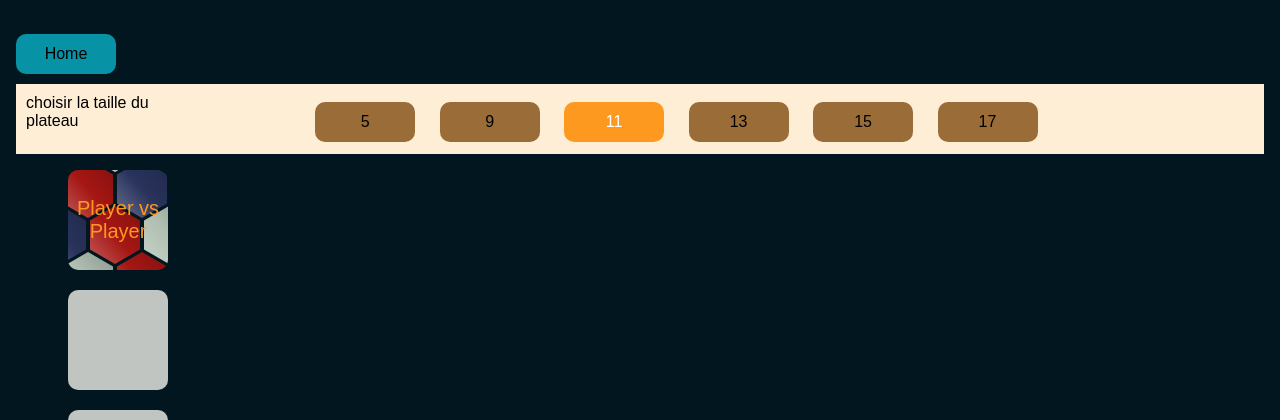
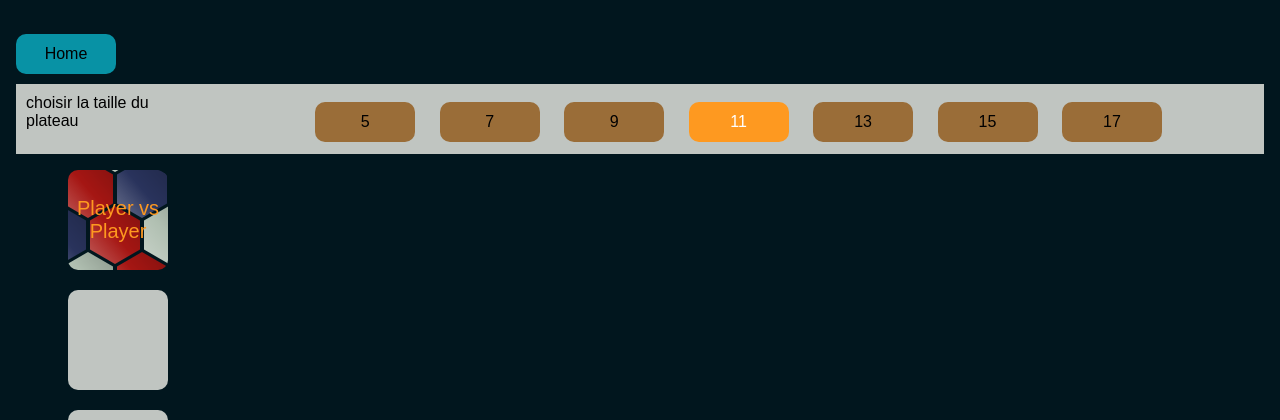
Before and after one commit to Ivan23BG/hex-et-combinatoires, a Flask app: page /home_hex in a window 1280 px wide. Shown: the top 420 px of the page. Run offline with Flask 3, Linux system fonts and the light colour scheme.

Commit message:
graphique (index) + ajout boutons dans home_hex et play

```diff
--- a/src/main/hexgame/static/css/home_hex_style.css
+++ b/src/main/hexgame/static/css/home_hex_style.css
@@ -49,7 +49,7 @@ body{
     margin-right: 0%;
     padding-left: 0%;
     padding-right: 0%;
-    background-color: #FFEED6;
+    background-color: #C0C5C1;
 }
 
 .back_button{
--- a/src/main/hexgame/static/css/styles.css
+++ b/src/main/hexgame/static/css/styles.css
@@ -88,6 +88,7 @@ html {
     transition: transform .1s;
 }
 
+
 .back_button:hover{
     background-color: #08636F;
     transform: scale(1.1) translate(-10%, 0%);
--- a/src/main/hexgame/static/js/game.js
+++ b/src/main/hexgame/static/js/game.js
@@ -144,3 +144,7 @@ window.onload = function() {
 function back() {
     window.location.href = '/';
 }
+
+function home(){
+    window.location.href = '/home_hex'
+}
--- a/src/main/hexgame/static/js/home_hex.js
+++ b/src/main/hexgame/static/js/home_hex.js
@@ -1,5 +1,5 @@
 var size = 11; // Valeur initiale de la variable 'size'
-var selectedDiv = div3;
+var selectedDiv = div4;
 
 function changeSize(newSize) {
     size = newSize;
--- a/src/main/hexgame/templates/home_hex.html
+++ b/src/main/hexgame/templates/home_hex.html
@@ -10,11 +10,12 @@
     <div class = "header">
         <div class = "text">choisir la taille du plateau</div>
         <div class="clickable" onclick="handleClick(5, 1)" id="div1">5</div>
-        <div class="clickable" onclick="handleClick(9, 2)" id="div2">9</div>
-        <div class="clickable selected" onclick="handleClick(11, 3)" id="div3">11</div>
-        <div class="clickable" onclick="handleClick(13, 4)" id="div4">13</div>
-        <div class="clickable" onclick="handleClick(15, 5)" id="div5">15</div>
-        <div class="clickable" onclick="handleClick(17, 6)" id="div6">17</div>
+        <div class="clickable" onclick="handleClick(7, 2)" id="div2">7</div>
+        <div class="clickable" onclick="handleClick(9, 3)" id="div3">9</div>
+        <div class="clickable selected" onclick="handleClick(11, 4)" id="div4">11</div>
+        <div class="clickable" onclick="handleClick(13, 5)" id="div5">13</div>
+        <div class="clickable" onclick="handleClick(15, 6)" id="div6">15</div>
+        <div class="clickable" onclick="handleClick(17, 7)" id="div7">17</div>
     </div>
     <div class="container">
         <form action="/load_game" method="post">
--- a/src/main/hexgame/templates/play.html
+++ b/src/main/hexgame/templates/play.html
@@ -8,6 +8,7 @@
 
   <body>
     <div class = "back_button" onclick="back()">Home</div>
+    <div class = "back_button" onclick="home()">Hex</div>
     <div class="text">
       <h1>Hex Game</h1>
       <h2>Board Size: {{ size }}</h2>
```
Also changed, not shown: src/main/hexgame/static/css/homestyle.css (+8 -12 lines), src/main/hexgame/static/images/background.jpg (added).
